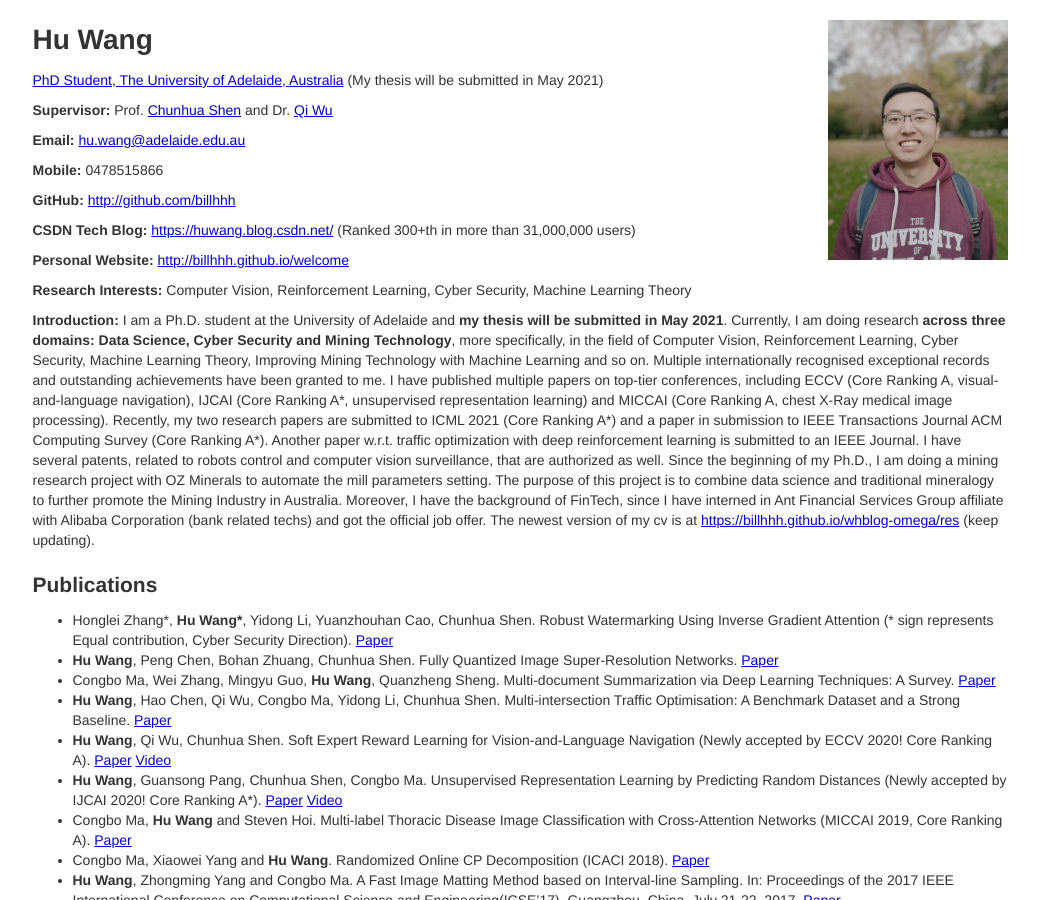
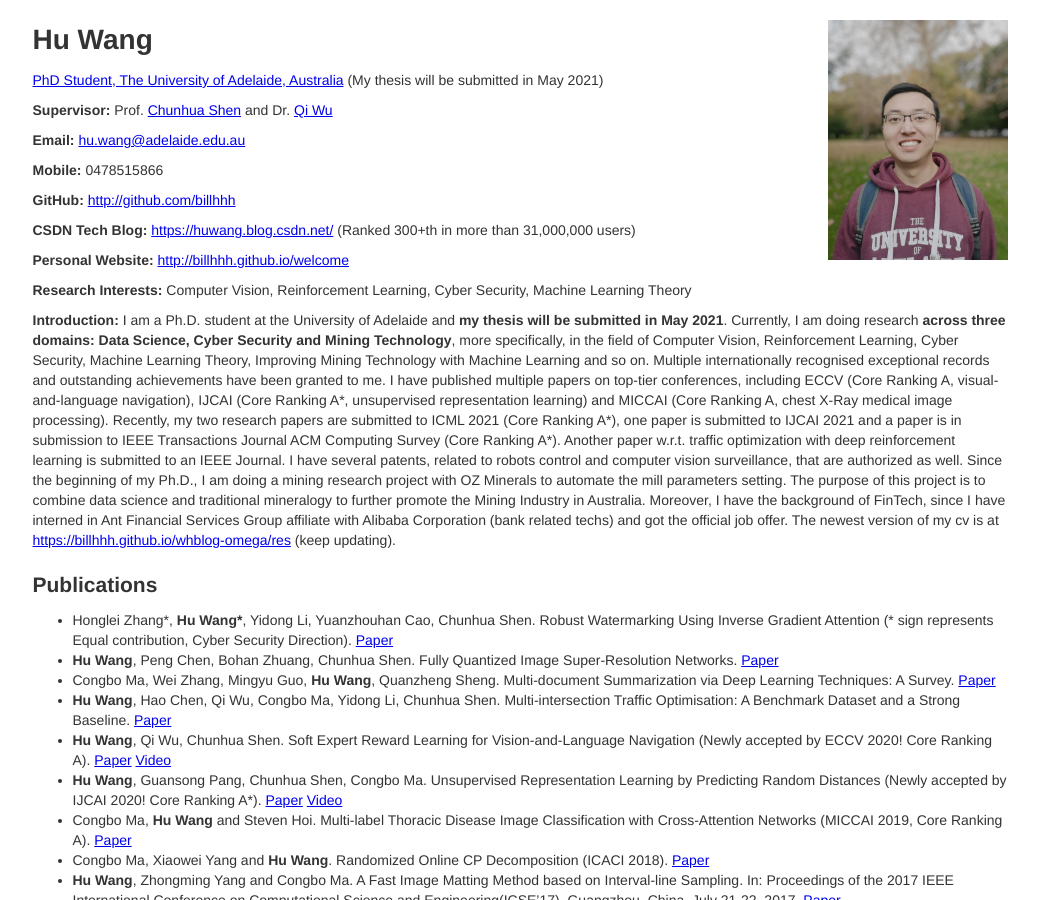
Before and after one commit to billhhh/whblog-omega, a Jekyll site: the page res/index.html, which Jekyll copies as it is, in a window 1280 px wide and 900 px high. Shown: the whole window, without its empty margins (120-1159 px from the left). Built offline with Jekyll 4.4.1, drawn with Linux system fonts in a browser that asks for light colours.

Commit message:
Update index.html

```diff
--- a/res/index.html
+++ b/res/index.html
@@ -47,7 +47,7 @@
 	Currently, I am doing research <strong>across three domains: Data Science, Cyber Security and Mining Technology</strong>, more specifically, in the field of Computer Vision, Reinforcement Learning, Cyber Security, Machine Learning Theory, Improving Mining Technology with Machine Learning and so on.
 	Multiple internationally recognised exceptional records and outstanding achievements have been granted to me.
 	I have published multiple papers on top-tier conferences, including ECCV (Core Ranking A, visual-and-language navigation), IJCAI (Core Ranking A*, unsupervised representation learning) and MICCAI (Core Ranking A, chest X-Ray medical image processing).
-	Recently, my two research papers are submitted to ICML 2021 (Core Ranking A*) and a paper in submission to IEEE Transactions Journal ACM Computing Survey (Core Ranking A*).
+	Recently, my two research papers are submitted to ICML 2021 (Core Ranking A*), one paper is submitted to IJCAI 2021 and a paper is in submission to IEEE Transactions Journal ACM Computing Survey (Core Ranking A*).
 	Another paper w.r.t. traffic optimization with deep reinforcement learning is submitted to an IEEE Journal.
 	I have several patents, related to robots control and computer vision surveillance, that are authorized as well.
 	Since the beginning of my Ph.D., I am doing a mining research project with OZ Minerals to automate the mill parameters setting. The purpose of this project is to combine data science and traditional mineralogy to further promote the Mining Industry in Australia.
```
